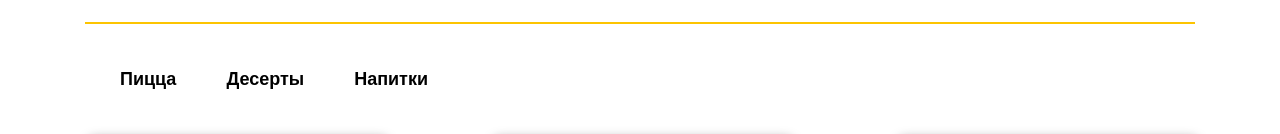
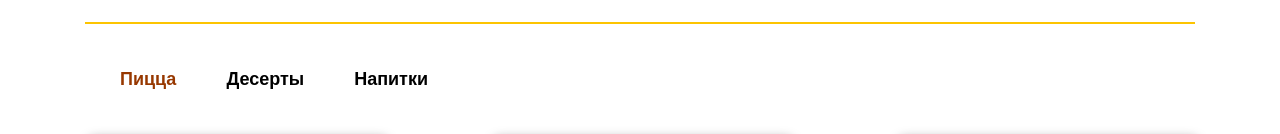
Before and after one commit to SvitlanaAmbros/PizzaWebApp, an Angular app: page / in a window 1280 px wide. In both pictures the pointer is over the element "Пицца". Shown: the part 861-995 px from the top of the page. Built offline with nearby package versions, Linux system fonts and the light colour scheme.

Commit message:
minor fix

```diff
--- a/src/app/products/products.component.scss
+++ b/src/app/products/products.component.scss
@@ -39,11 +39,16 @@ button {
 .menu {
     display: flex;
     padding: 45px 35px;
+    cursor: pointer;
 
     &__item {
         margin-right: 50px;
         font-size: 18px;
         font-weight: bold;
+
+        &:hover {
+            color: #973800;
+        }
     }
 }
 
```
